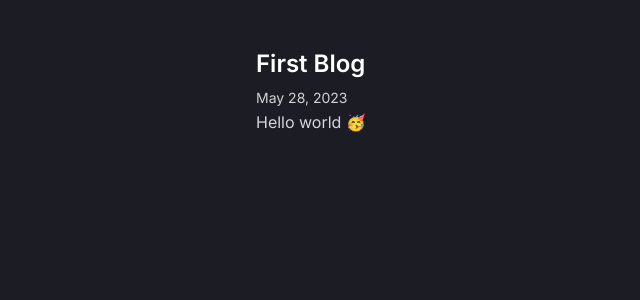
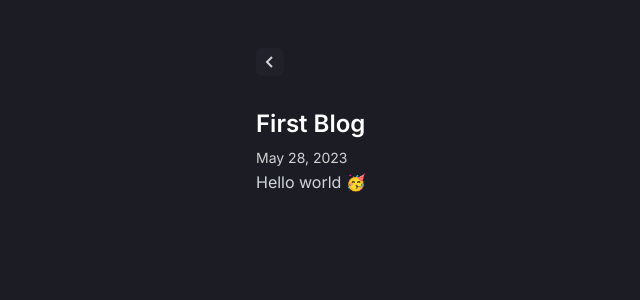
Before and after one commit to mmulyana/personal-web-v2, a Next.js app: page /post/first-blog in a window 1280 px wide. Shown: the top 300 px of the page, without its empty margins (0-640 px from the left). Built offline with nearby package versions, Linux system fonts and the light colour scheme.

Commit message:
feat: add back to home

```diff
--- a/src/app/page.tsx
+++ b/src/app/page.tsx
@@ -27,7 +27,7 @@ export default function Home() {
 
       <section className='mt-10 md:mt-20'>
         <h4 className='text-white'>Stack</h4>
-        <div className='mt-4 flex gap-8 items-center flex-wrap'>
+        <div className='mt-4 flex gap-8 items-center flex-wrap justify-between'>
           {skills.map((skill, index) => (
             <Skill key={index}>
               <Image
--- a/src/app/post/[slug]/page.tsx
+++ b/src/app/post/[slug]/page.tsx
@@ -2,6 +2,8 @@ import fs from 'fs'
 import Markdown from 'markdown-to-jsx'
 import matter from 'gray-matter'
 import { formatDate, getPostMetadata } from '@/utils'
+import Link from 'next/link'
+import { BiChevronLeft } from 'react-icons/bi'
 
 const getPostContent = (slug: string) => {
   const folder = 'posts/'
@@ -23,7 +25,15 @@ const PostPage = (props: any) => {
   const post = getPostContent(slug)
   return (
     <div className='mt-12'>
-      <h1 className='text-2xl text-white font-semibold capitalize'>{post.data.title}</h1>
+      <Link
+        className='h-7 w-7 flex items-center justify-center rounded-md text-2xl text-white/80 bg-[#21212C]'
+        href='/'
+      >
+        <BiChevronLeft />
+      </Link>
+      <h1 className='mt-8 text-2xl text-white font-semibold capitalize'>
+        {post.data.title}
+      </h1>
       <p className='mt-2 text-white/80 text-sm'>{formatDate(post.data.date)}</p>
 
       <article className='prose prose-invert'>
```
